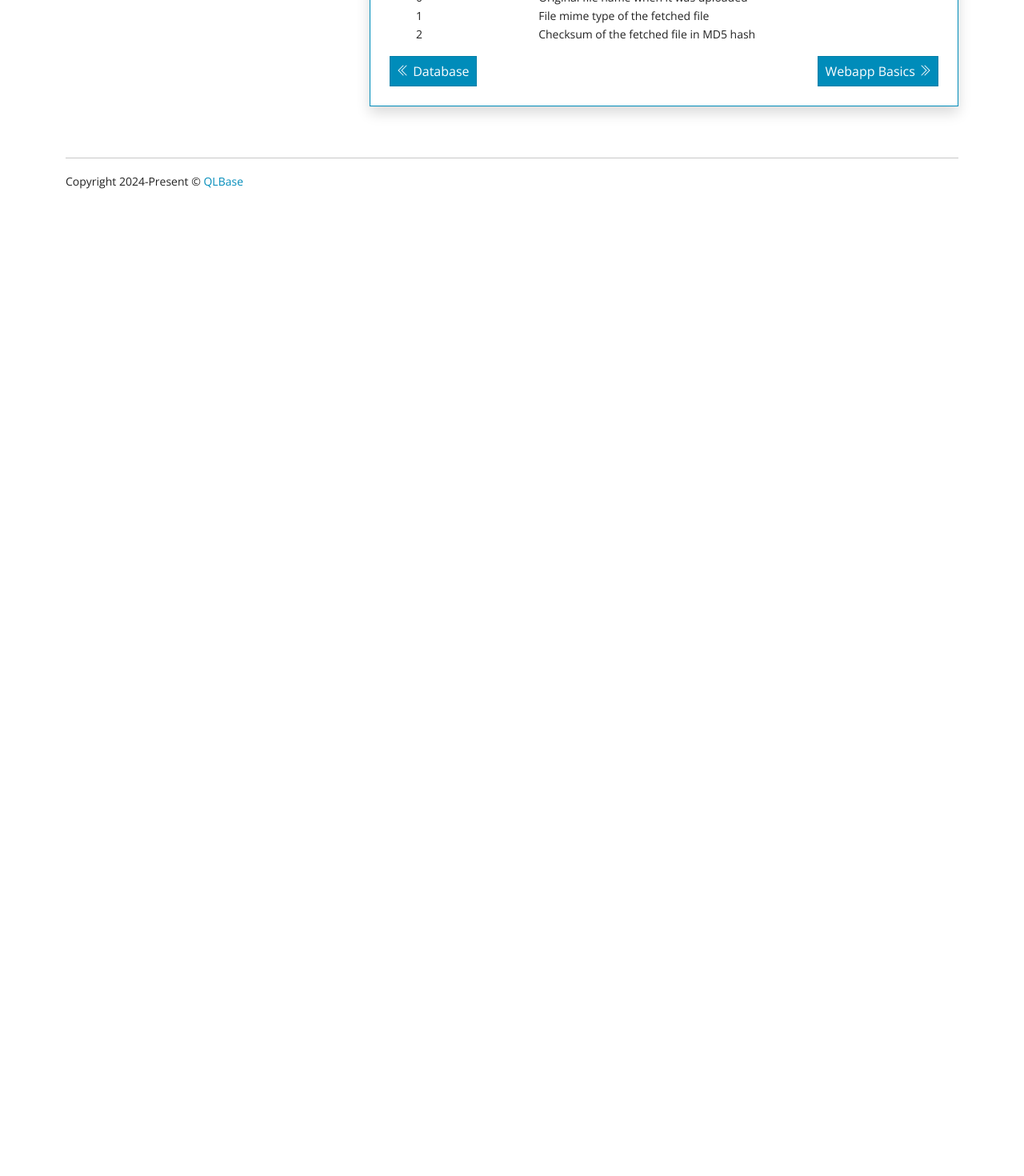
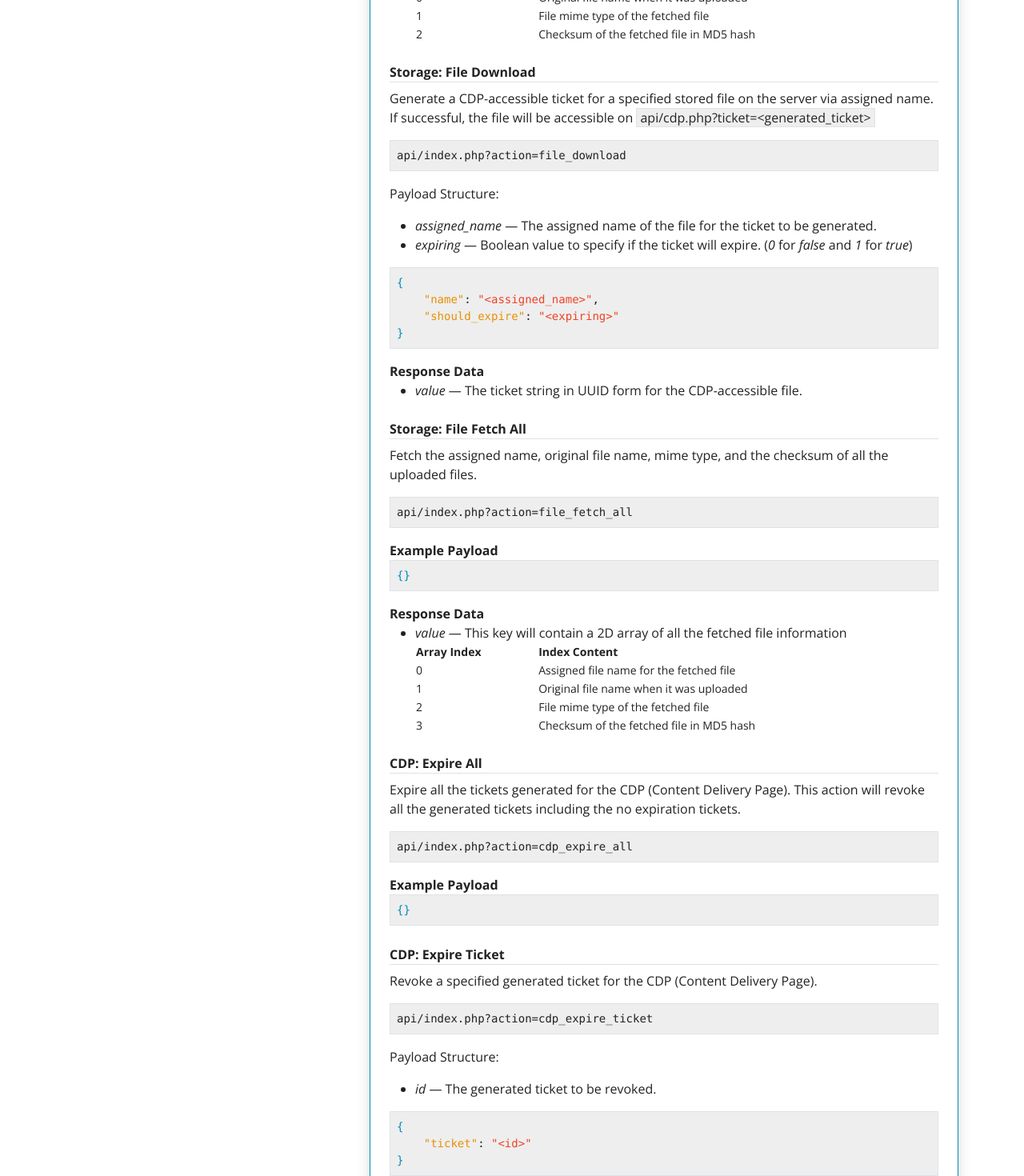
Before and after one commit to nthnn/QLBase, a Vue app in the folder documentations/: page /file-storage in a window 1280 px wide. Shown: the part 1880-3350 px from the top of the page at 80% size. Before the commit the page ends 2166 px from the top, so only its background shows below. Built offline with nearby package versions, Linux system fonts and the light colour scheme.

Commit message:
Complete File Storage and CDP API documentations.

```diff
--- a/documentations/src/views/FileStorage.vue
+++ b/documentations/src/views/FileStorage.vue
@@ -108,6 +108,82 @@
         </li>
     </ul>
 
+    <b class="mt-4 mb-2 d-block border-bottom fw-bold">Storage: File Download</b>
+    <p>Generate a CDP-accessible ticket for a specified stored file on the server via assigned name. If successful, the file will be accessible on <span class="bg-secondary px-1 border d-inline">api/cdp.php?ticket=&lt;generated_ticket&gt;</span></p>
+    <pre class="bg-secondary border-gray border rounded p-2">api/index.php?action=file_download</pre>
+
+    <p>Payload Structure:</p>
+    <ul>
+        <li><i>assigned_name</i> &mdash; The assigned name of the file for the ticket to be generated.</li>
+        <li><i>expiring</i> &mdash; Boolean value to specify if the ticket will expire. (<i>0</i> for <i>false</i> and <i>1</i> for <i>true</i>)</li>
+    </ul>
+
+    <pre class="bg-secondary border-gray border rounded p-2"><span class="text-primary">{</span>
+    <span class="text-warning">"name"</span>: <span class="text-danger">"&lt;assigned_name&gt;"</span>,
+    <span class="text-warning">"should_expire"</span>: <span class="text-danger">"&lt;expiring&gt;"</span>
+<span class="text-primary">}</span></pre>
+
+    <b>Response Data</b>
+    <ul>
+        <li><i>value</i> &mdash; The ticket string in UUID form for the CDP-accessible file.</li>
+    </ul>
+
+    <b class="mt-4 mb-2 d-block border-bottom fw-bold">Storage: File Fetch All</b>
+    <p>Fetch the assigned name, original file name, mime type, and the checksum of all the uploaded files.</p>
+    <pre class="bg-secondary border-gray border rounded p-2">api/index.php?action=file_fetch_all</pre>
+
+    <b>Example Payload</b>
+    <pre class="bg-secondary border-gray border rounded p-2"><span class="text-primary">{}</span></pre>
+
+    <b>Response Data</b>
+    <ul>
+        <li>
+            <i>value</i> &mdash; This key will contain a 2D array of all the fetched file information
+            <table class="table table-hover">
+                <tr>
+                    <th>Array Index</th>
+                    <th>Index Content</th>
+                </tr>
+                <tr>
+                    <td>0</td>
+                    <td>Assigned file name for the fetched file</td>
+                </tr>
+                <tr>
+                    <td>1</td>
+                    <td>Original file name when it was uploaded</td>
+                </tr>
+                <tr>
+                    <td>2</td>
+                    <td>File mime type of the fetched file</td>
+                </tr>
+                <tr>
+                    <td>3</td>
+                    <td>Checksum of the fetched file in MD5 hash</td>
+                </tr>
+            </table>
+        </li>
+    </ul>
+
+    <b class="mt-4 mb-2 d-block border-bottom fw-bold">CDP: Expire All</b>
+    <p>Expire all the tickets generated for the CDP (Content Delivery Page). This action will revoke all the generated tickets including the no expiration tickets.</p>
+    <pre class="bg-secondary border-gray border rounded p-2">api/index.php?action=cdp_expire_all</pre>
+
+    <b>Example Payload</b>
+    <pre class="bg-secondary border-gray border rounded p-2"><span class="text-primary">{}</span></pre>
+
+    <b class="mt-4 mb-2 d-block border-bottom fw-bold">CDP: Expire Ticket</b>
+    <p>Revoke a specified generated ticket for the CDP (Content Delivery Page).</p>
+    <pre class="bg-secondary border-gray border rounded p-2">api/index.php?action=cdp_expire_ticket</pre>
+
+    <p>Payload Structure:</p>
+    <ul>
+        <li><i>id</i> &mdash; The generated ticket to be revoked.</li>
+    </ul>
+
+    <pre class="bg-secondary border-gray border rounded p-2"><span class="text-primary">{</span>
+    <span class="text-warning">"ticket"</span>: <span class="text-danger">"&lt;id&gt;"</span>
+<span class="text-primary">}</span></pre>
+
     <div class="row">
         <div class="col-6">
             <RouterLink to="/database" class="btn btn-primary">
```
